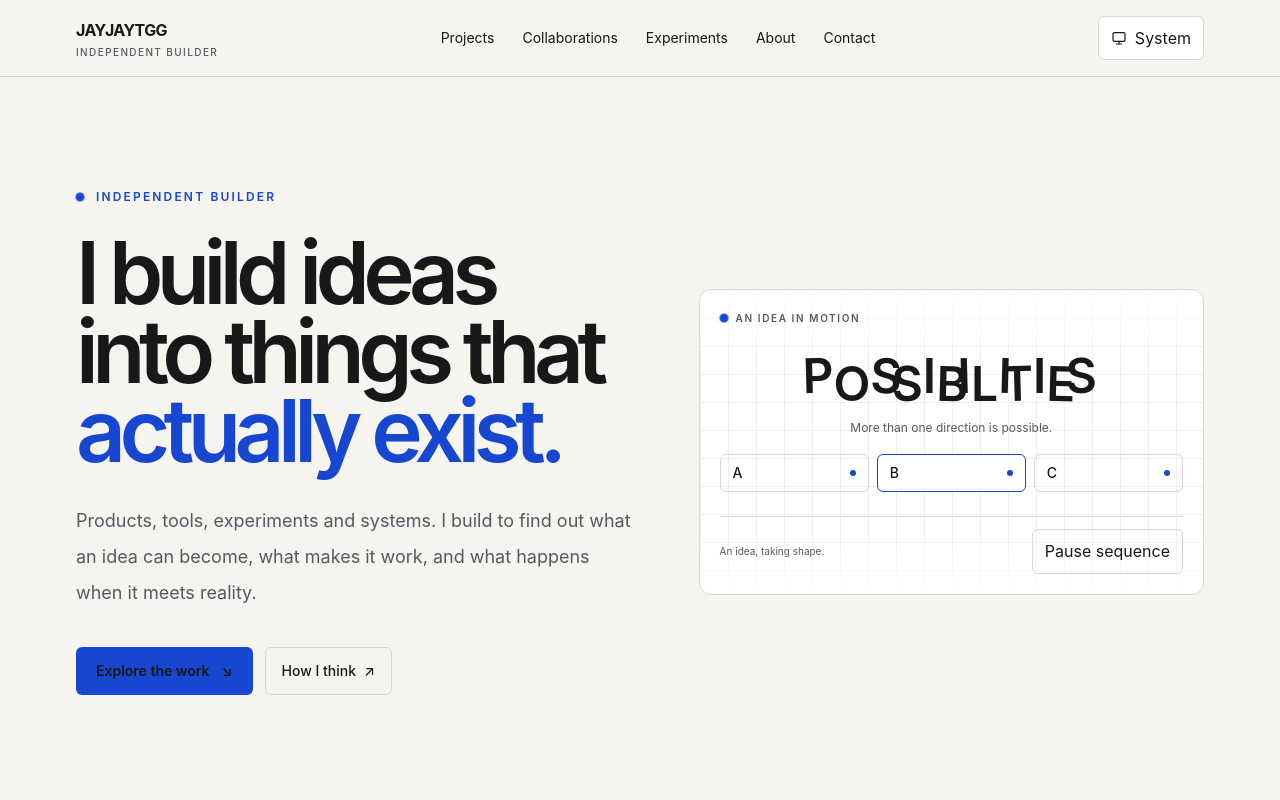
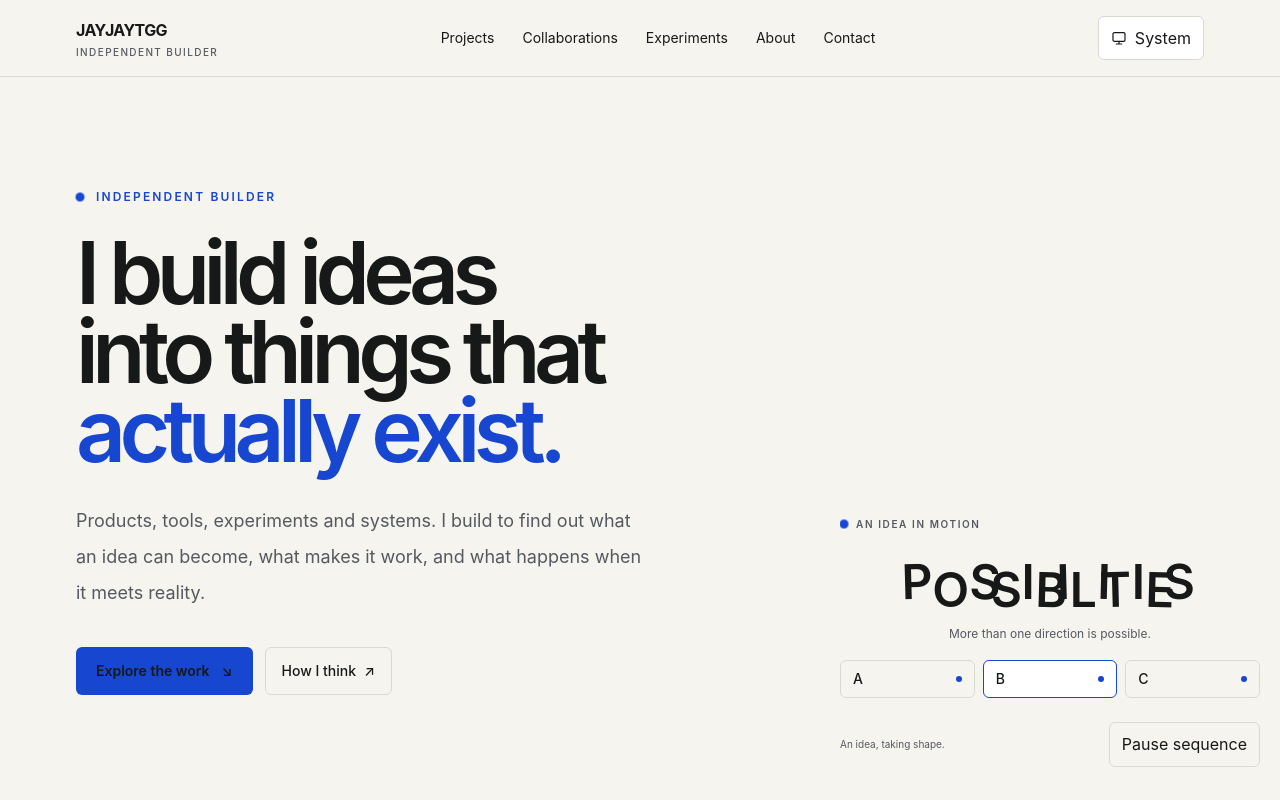
Before and after one commit to JJTGG/JAYJAYTGG, a Next.js app: page / in a window 1280 px wide. Shown: the top 800 px of the page. Built offline with nearby package versions, Linux system fonts and the light colour scheme.

Commit message:
refactor: overlay idea evolution within homepage hero

```diff
--- a/app/page.tsx
+++ b/app/page.tsx
@@ -70,8 +70,9 @@ export default function Home() {
     <main className="overflow-hidden">
       {/* Hero */}
       <section className="border-b border-[var(--line)]">
-        <div className="mx-auto grid w-full max-w-[1240px] items-center gap-12 px-[var(--page-gutter)] py-16 sm:py-20 md:grid-cols-[minmax(0,1.05fr)_minmax(0,0.95fr)] md:gap-10 md:py-24 lg:gap-16 lg:py-28">
-          <div>
+        <div className="relative mx-auto w-full max-w-[1240px] px-[var(--page-gutter)] py-16 sm:py-20 md:py-24 lg:py-28">
+          {/* The hero text alone determines the layout height */}
+          <div className="relative z-10 w-full max-w-3xl md:max-w-[60%]">
             <p className="mb-7 flex items-center gap-3 text-xs font-semibold uppercase tracking-[0.18em] text-[var(--accent)]">
               <span
                 aria-hidden="true"
@@ -117,9 +118,11 @@ export default function Home() {
             </div>
           </div>
 
-          {/* Evolving idea — the hero's interactive centerpiece */}
-          <div className="min-w-0">
-            <IdeaEvolution />
+          {/* The animation floats over the hero and reserves no layout space */}
+          <div className="pointer-events-none absolute inset-0 z-0 overflow-hidden">
+            <div className="pointer-events-auto absolute bottom-5 right-0 w-[44%] opacity-20 sm:bottom-8 sm:w-[38%] sm:opacity-35 md:bottom-10 md:w-[min(36%,420px)] md:opacity-100 [&>section]:!rounded-none [&>section]:!border-0 [&>section]:!bg-transparent [&>section]:!p-0 [&>section>div:first-child]:!hidden [&>section>div:last-child]:!border-t-0 [&>section>div:last-child]:!pt-0">
+              <IdeaEvolution />
+            </div>
           </div>
         </div>
 
```
